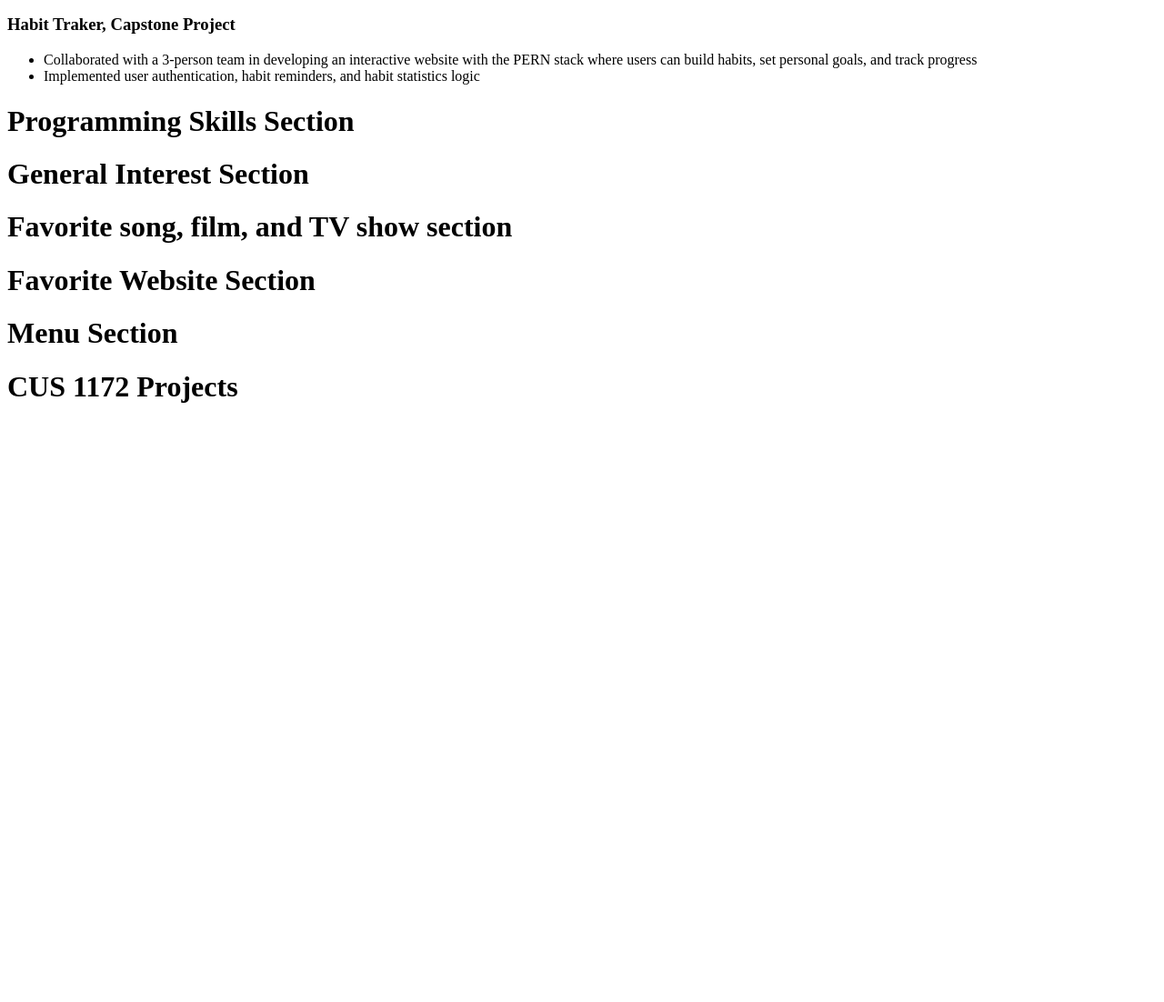
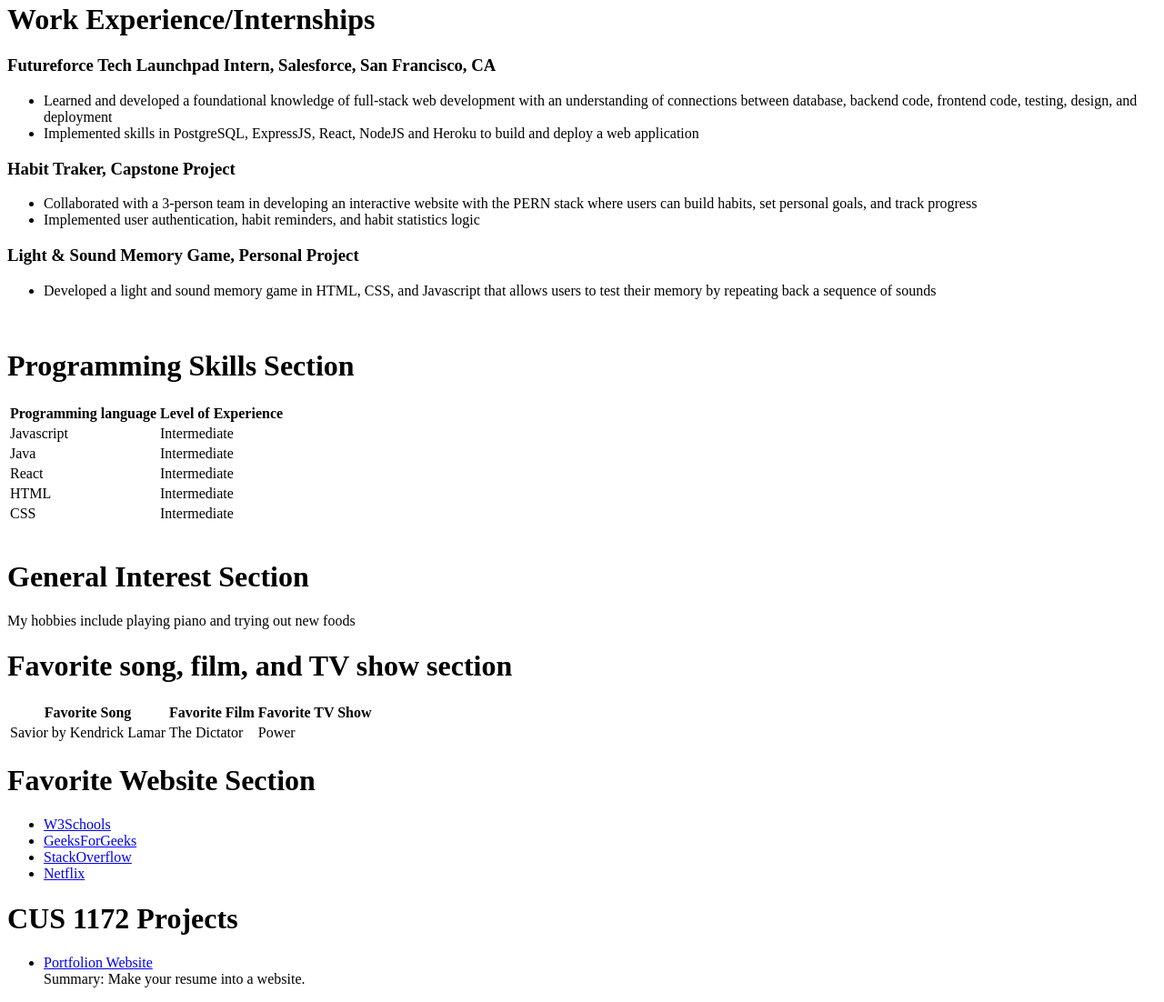
Before and after one commit to yawkessey/CUS1172-Project1, a plain HTML site: page index.html in a window 1280 px wide. Shown: the part 640-1742 px from the top of the page at 91% size. Before the commit the page ends 1105 px from the top, so only its background shows below. Drawn offline with Linux system fonts and the light colour scheme.

Commit message:
Completed Sections
Still need to work on Project requirements

```diff
--- a/index.html
+++ b/index.html
@@ -4,15 +4,41 @@
     <title>Document</title>
 </head>
 <body>
+    <div class="menuSection">
+        <a href="#basicProfile">Profile</a>
+        <a href="#educationSummary">Education</a>
+        <a href="#workSummary">Previous Work Experience</a>
+        <a href="#programmingSkills">Programming Skills</a>
+        <a href="#generalInterest">General Interest</a>
+        <a href="#favorites">Favorites</a>
+        <a href="#favoriteWebsites">Favorite Websites</a>
+
+
+
+
+    </div>
+    <div id="basicProfile">
         <h1>Basic Profile Section</h1>
         <p> Yaw Kessey-Ankomah </p>
         <p> Computer Science </p>
         <img src="7A8BFC02-752D-406A-8FF8-632F4FCD1FB4_1_201_a.jpeg" width=20% />
+        <br/>
+        <br/>
+    </div>
 
 
+    <div id="educationSummary">
         <h1>Education Summary Section</h1>
+        <h3>St. John's University, Collins College of Profeessional Studies</h3>
+        <ul>
+            <li>Bachelor of Science, Computer Science</li>
+        </ul>
+        <br/>
+    </div>
 
 
+    <div id="workSummary">
+        <div class="salesforce">
             <h1> Work Experience/Internships</h1>
             <h3>Futureforce Tech Launchpad Intern, Salesforce, San Francisco, CA </h3>
             <ul>
@@ -26,7 +52,8 @@
                     Heroku to build and deploy a web application
                 </li>
             </ul>
-
+        </div>
+        <div class="habitTraker">
             <h3>Habit Traker, Capstone Project</h3>
             <ul>
                 <li>
@@ -39,18 +66,104 @@
                     statistics logic
                 </li>
             </ul>
+        </div>
+        <div class="lsmGame">
+            <h3>Light & Sound Memory Game, Personal Project</h3>
+            <ul>
+                <li>
+                    Developed a light and sound memory game in HTML, CSS, and
+                    Javascript that allows users to test their memory by repeating
+                    back a sequence of sounds
+                </li>
+            </ul>
+        </div>
+        <br/>
+    </div>
 
+    <div id="programmingSkills">
         <h1> Programming Skills Section</h1>
+        <table>
+            <tr>
+                <th> Programming language </th>
+                <th> Level of Experience </th>
+            </tr>
+            <tr>
+                <td> Javascript </td>
+                <td> Intermediate </td>
+            </tr>
+            <tr>
+                <td> Java </td>
+                <td> Intermediate </td>
+            </tr>
+            <tr>
+                <td> React </td>
+                <td> Intermediate </td>
+            </tr>
+            <tr>
+                <td> HTML </td>
+                <td> Intermediate </td>
+            </tr>
+            <tr>
+                <td> CSS </td>
+                <td> Intermediate </td>
+            </tr>
+        </table>
+        <br/>
+    </div>
 
 
+    <div id="generalInterest">
         <h1> General Interest Section </h1>
+        <span> My hobbies include playing piano and trying out new foods </span>
+    </div>
 
+
+    <div id="favorites">
         <h1> Favorite song, film, and TV show section </h1>
+        <table>
+            <tr>
+                <th> Favorite Song </th>
+                <th> Favorite Film </th>
+                <th> Favorite TV Show </th>
+            </tr>
+            <tr>
+                <td> Savior by Kendrick Lamar </td>
+                <td> The Dictator </td>
+                <td> Power </td>
 
+            </tr>
+        </table>
+
+    </div>
+
+
+    <div id="favoriteWebsites">
         <h1> Favorite Website Section </h1>
+        <ul>
+            <li>
+                <a href="https://www.w3schools.com/" target="_blank">W3Schools</a>
+            </li>
+            <li>
+                <a href="https://www.geeksforgeeks.org/" target="_blank">GeeksForGeeks</a>
+            </li>
+            <li>
+                <a href="https://stackoverflow.com/" target="_blank">StackOverflow</a>
+            </li>
+            <li>
+                <a href="https://www.netflix.com/" target="_blank">Netflix</a>
+            </li>
 
-    <h1> Menu Section </h1>
+        </ul>
+    </div>
 
+
+    <div class="courseProjects">
         <h1> CUS 1172 Projects </h1>
+        <ul>
+            <li> <a href="https://github.com/yawkessey/CUS1172-Project1">Portfolion Website  </a></li>
+            <span>Summary: Make your resume into a website. </span>
+        </ul>
+
+    </div>
 </body>
 </html>
```
Lines whose indentation alone changed are shown as unchanged.
